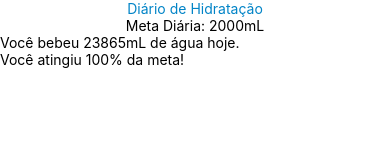
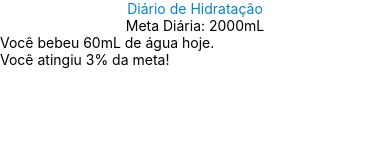
Before and after one commit to fernandagml/diario-hidratacao, a React Native app: screen / in a window 390 px wide. Shown: the top 160 px of the page. Built offline with nearby package versions, Linux system fonts and the light colour scheme.

Commit message:
Padronização do código.

```diff
--- a/App.jsx
+++ b/App.jsx
@@ -14,10 +14,10 @@ export default function App() {
         <StatusBar barStyle="auto" />
 
         <View>
-          <Header objetivo={GOAL}/>
+          <Header goal={GOAL}/>
           {/*
           <ActionButton />*/}
-          <WaterProgress objetivo={GOAL} waterProgress={23865}/>
+          <WaterProgress goal={GOAL} waterProgress={60}/>
         </View>
 
       </SafeAreaView>
--- a/src/components/Header.jsx
+++ b/src/components/Header.jsx
@@ -1,11 +1,11 @@
 import { StyleSheet, View, Text } from "react-native";
 import { COLORS } from "../constants/colors";
 
-export function Header({objetivo}) {
+export function Header({goal}) {
     return (
         <View style={styles.container}>
             <Text style={styles.title}>Diário de Hidratação</Text>
-            <Text style={styles.subtitle}>Meta Diária: {objetivo}mL</Text>
+            <Text style={styles.subtitle}>Meta Diária: {goal}mL</Text>
         </View>
     )
 }
--- a/src/components/WaterProgress.jsx
+++ b/src/components/WaterProgress.jsx
@@ -1,17 +1,17 @@
 import { View, Text, StyleSheet } from "react-native";
 
-export function WaterProgress({ waterProgress = 0, objetivo }) {
+export function WaterProgress({ waterProgress = 0, goal }) {
 
-    const porcentagem = Math.min(Math.floor((waterProgress / objetivo) * 100), 100);
+    const percentage = Math.min(Math.floor((waterProgress / goal) * 100), 100);
 
     const styles = StyleSheet.create({
-        barra: {
+        bar: {
             width: '100%',
             height: '20',
             backgroundColor: '#dfdfdf',
         },
-        barraPerc: {
-            width: porcentagem + '%',
+        barPerc: {
+            width: percentage + '%',
             height: '20',
             backgroundColor: '#2d82c9',
         },
@@ -19,9 +19,9 @@ export function WaterProgress({ waterProgress = 0, objetivo }) {
     return (
         <View>
             <Text>Você bebeu {waterProgress}mL de água hoje.</Text>
-            <Text>Você atingiu {porcentagem}% da meta!</Text>
-            <View style={styles.barra}>
-                <View style={styles.barraPerc} />
+            <Text>Você atingiu {percentage}% da meta!</Text>
+            <View style={styles.bar}>
+                <View style={styles.barPerc} />
             </View>
         </View>
     )
```
